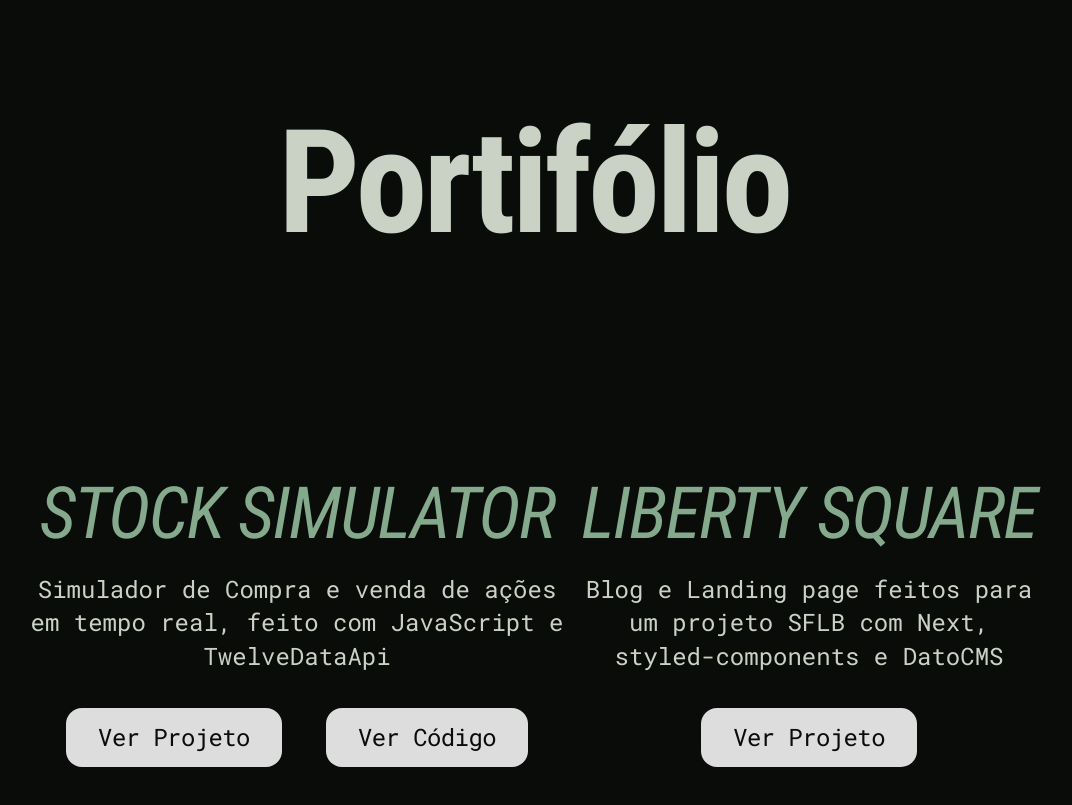
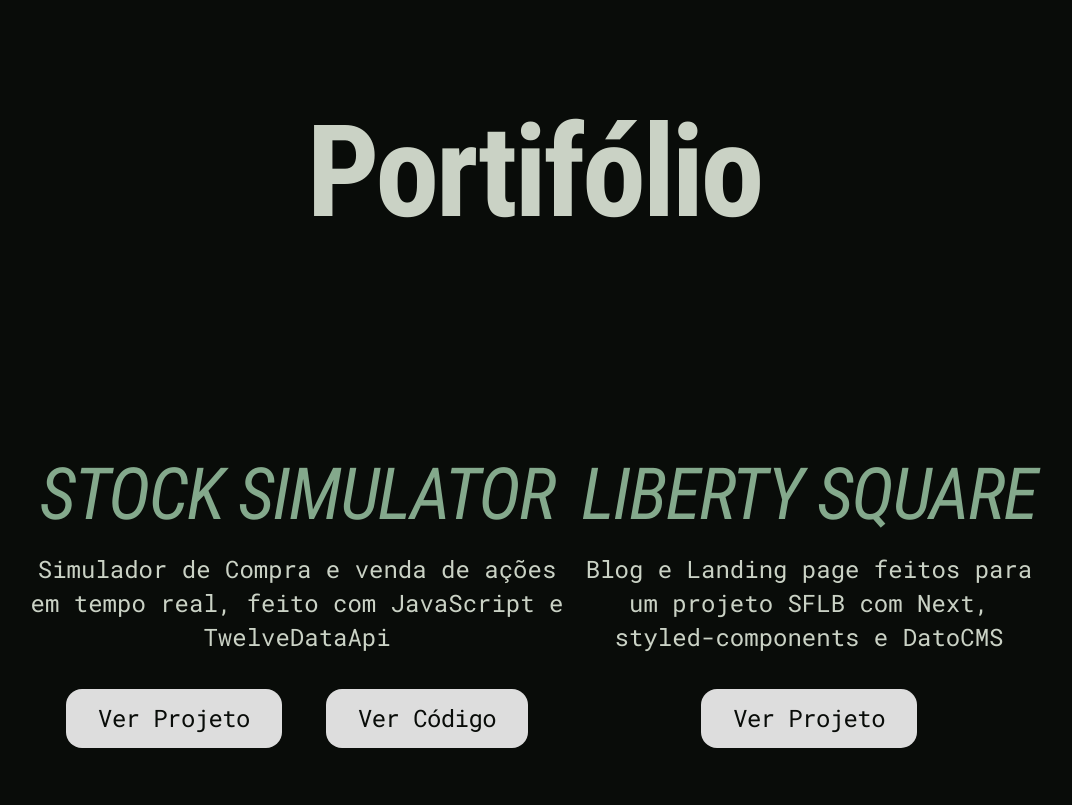
Before and after one commit to B3ella/personal-website, an Astro site: page / in a window 1280 px wide. Shown: the part 924-1729 px from the top of the page, without its empty margins (106-1178 px from the left). Built offline with nearby package versions, Linux system fonts and the light colour scheme; Astro itself is replaced by a stand-in of ours.

Commit message:
style: changes text size

```diff
--- a/src/components/Portifolio.astro
+++ b/src/components/Portifolio.astro
@@ -15,7 +15,7 @@ interface Props {
     class="items-center md:gap-h-screen/4 gap-10 text-center flex flex-col mx-1/10 min-h-screen"
 >
     <h2
-        class="md:text-10xl md:leading-title tracking-tight text-8xl mt-12.5 font-bold font-condensed leading-title"
+        class="md:text-9xl md:leading-title tracking-tight text-8xl mt-12.5 font-bold font-condensed leading-title"
     >
         Portifólio
     </h2>
```
